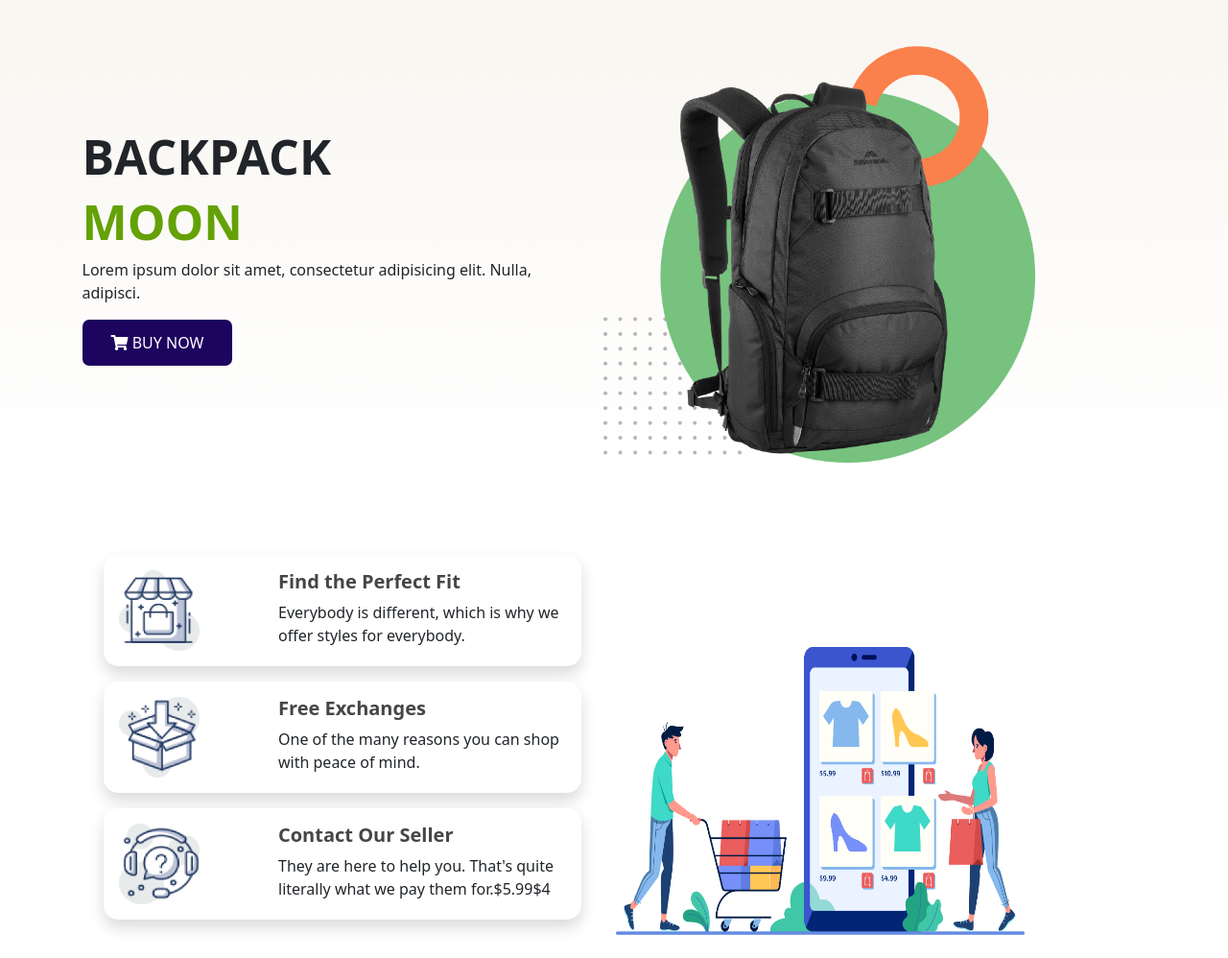
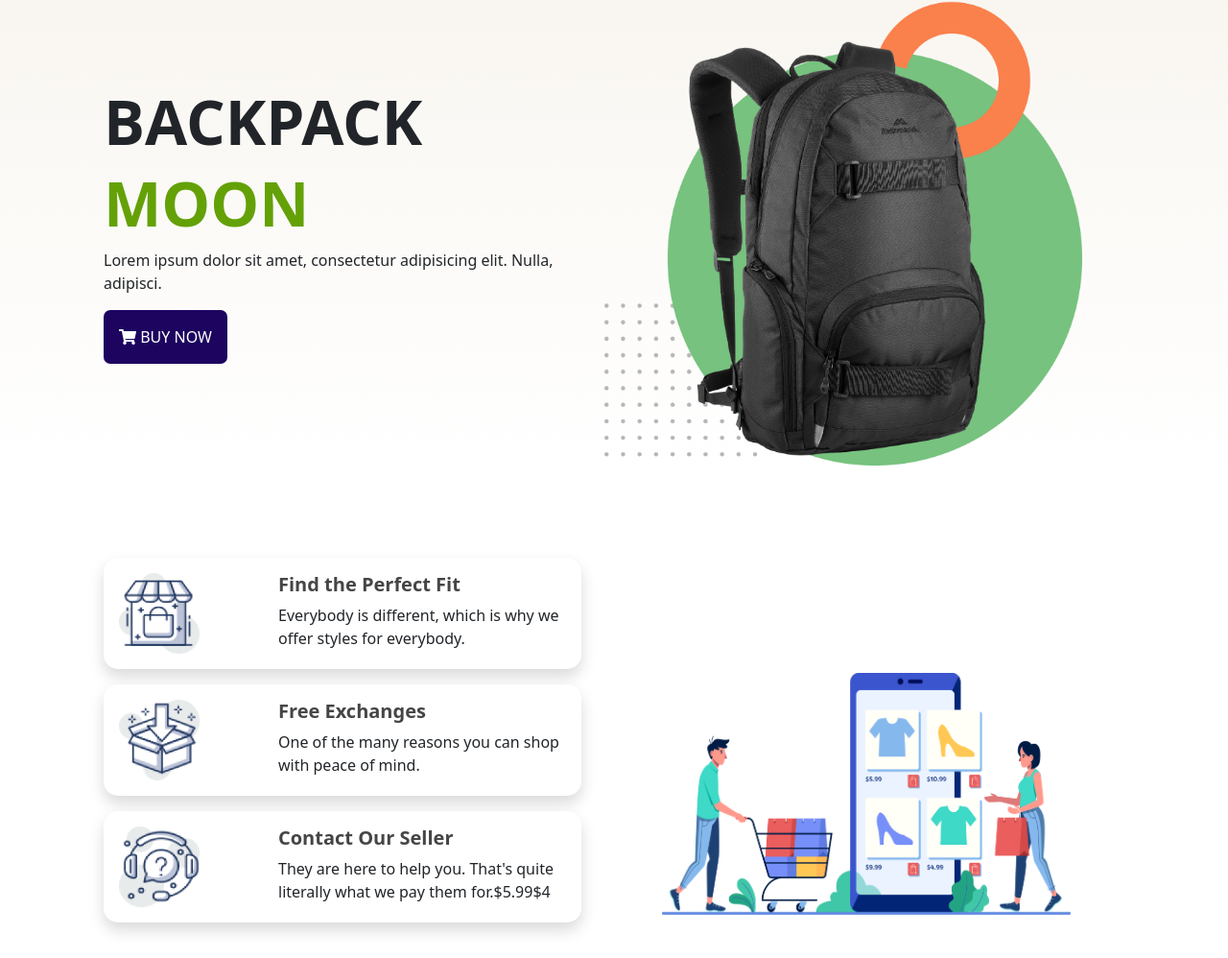
Before and after one commit to samiasultana/Responsive-Landing-Page-Assignment, a plain HTML site: page index.html in a window 1280 px wide. Shown: the part 154-1152 px from the top of the page at 96% size. Drawn offline with nearby package versions, Linux system fonts and the light colour scheme.

Commit message:
second commit

```diff
--- a/css/style.css
+++ b/css/style.css
@@ -3,11 +3,12 @@
     width: 250px;
 }
 .green img{
-    height: 450px;
-    width: 450px;
+    height: 100%;
+    width: 100%;
 }
 header{
     background-color: rgb(248, 240, 228 .5);
+
 }
 .categories img{
     height: 100px;
@@ -22,7 +23,7 @@ header{
     background-color: rgb(28, 4, 95);
     border: none;
     border-radius: 7px;
-    padding: 12px 30px;
+    padding: 1em 1em;
     font-size: 16px;
 }
 .title{
@@ -30,7 +31,7 @@ header{
 }
 .price{
     color: yellowgreen;
-    font-size: 35px;
+    font-size: 2em;
 }
 .title, .price{
     font-weight: 700;
@@ -40,8 +41,8 @@ header{
     border-radius: 15px;
 }
 .intro img{
-    height: 300px;
-    width: 500px;
+    height: 100%;
+    width: 100%;
 }
 header{
     background-image: linear-gradient(to bottom, rgb(247, 243, 236), white);
@@ -51,6 +52,6 @@ span{
 }
 h1{
     font-weight: 700;
-    font-size: 50px;
+    font-size: 4em;
 
 }
--- a/index.html
+++ b/index.html
@@ -31,14 +31,14 @@
         </nav>
 
 
-        <section class="container row overflow-hidden m-5 d-flex justify-content-around align-items-center">
+        <section class="container row overflow-hidden mx-5 px-5 d-flex justify-content-between align-items-center">
             <div class="col-md-6 " style="max-width: 540px;">
                 <h1>BACKPACK</h1>
                 <h1><span>MOON</span></h1>
                 <P>Lorem ipsum dolor sit amet, consectetur adipisicing elit. Nulla, adipisci.</P>
                 <button class="btn btn-primary"><i class="fa fa-shopping-cart"></i> BUY NOW</button>
             </div>
-                <div class="green col-md-6 "style="max-width: 4500px;">
+            <div class="green col-md-6 ">
                 <img class="img-fluid" src="images/green.png" alt="">
             </div>
             </div>
@@ -46,7 +46,7 @@
     </header>
 
     <main>
-        <section id="about" class="categories container row d-flex align-items-center p-5 m-5">
+        <section id="about" class="categories container row d-flex justify-content-between align-items-center p-5 m-5">
             <div class="col-md-6">
                 <div class="card card1 shadow mb-3" style="max-width: 540px;">
                     <div class="row g-0">
@@ -56,7 +56,8 @@
                         <div class="col-md-8">
                             <div class="card-body">
                                 <h5 class="card-title title">Find the Perfect Fit</h5>
-                                <p class="card-text">Everybody is different, which is why we offer styles for everybody.</p>
+                                <p class="card-text">Everybody is different, which is why we offer styles for everybody.
+                                </p>
                             </div>
                         </div>
                     </div>
@@ -91,12 +92,12 @@
                     </div>
                 </div>
             </div>
-            <div class="intro col-md-6 row  g-5">
+            <div class="intro col-md-6 row g-5" >
                 <img src="logo/XMLID 1.png" alt="">
             </div>
         </section>
 
-        <section id="product" class="m-5 p-5">
+        <section id="product" class="m-5">
             <h2 class="title pb-5">CASUAL BACKPACK</h3>
                 <div class="row row-cols-1 row-cols-md-3 g-4">
                     <div class="col">
@@ -152,7 +153,7 @@
                 </div>
         </section>
 
-        <section id="product" class="m-5 p-5">
+        <section id="product" class="m-5">
             <h2 class="title pb-5">TRAVEL BACKPACK</h3>
                 <div class="row row-cols-1 row-cols-md-3 g-4">
                     <div class="col">
@@ -239,7 +240,9 @@
 
 
     </main>
-
+    <footer class="text-center mt-5">
+        <small> ©2021. Backpack Moon. All rights reserved. Samia Sultana. </small>
+    </footer>
     <script src="https://cdn.jsdelivr.net/npm/bootstrap@5.0.0-beta1/dist/js/bootstrap.bundle.min.js"
         integrity="sha384-ygbV9kiqUc6oa4msXn9868pTtWMgiQaeYH7/t7LECLbyPA2x65Kgf80OJFdroafW"
         crossorigin="anonymous"></script>
```
Lines whose indentation alone changed are shown as unchanged.
